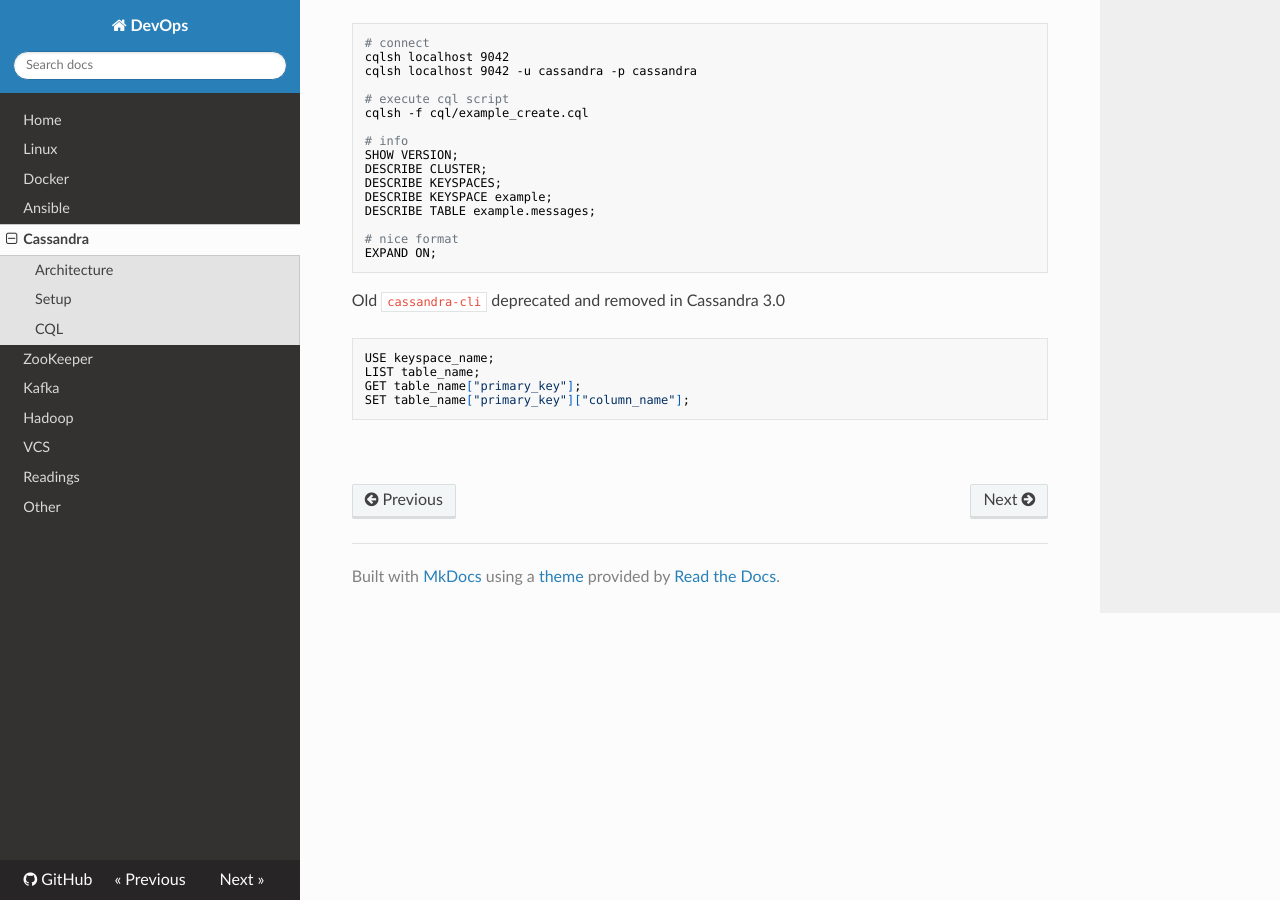
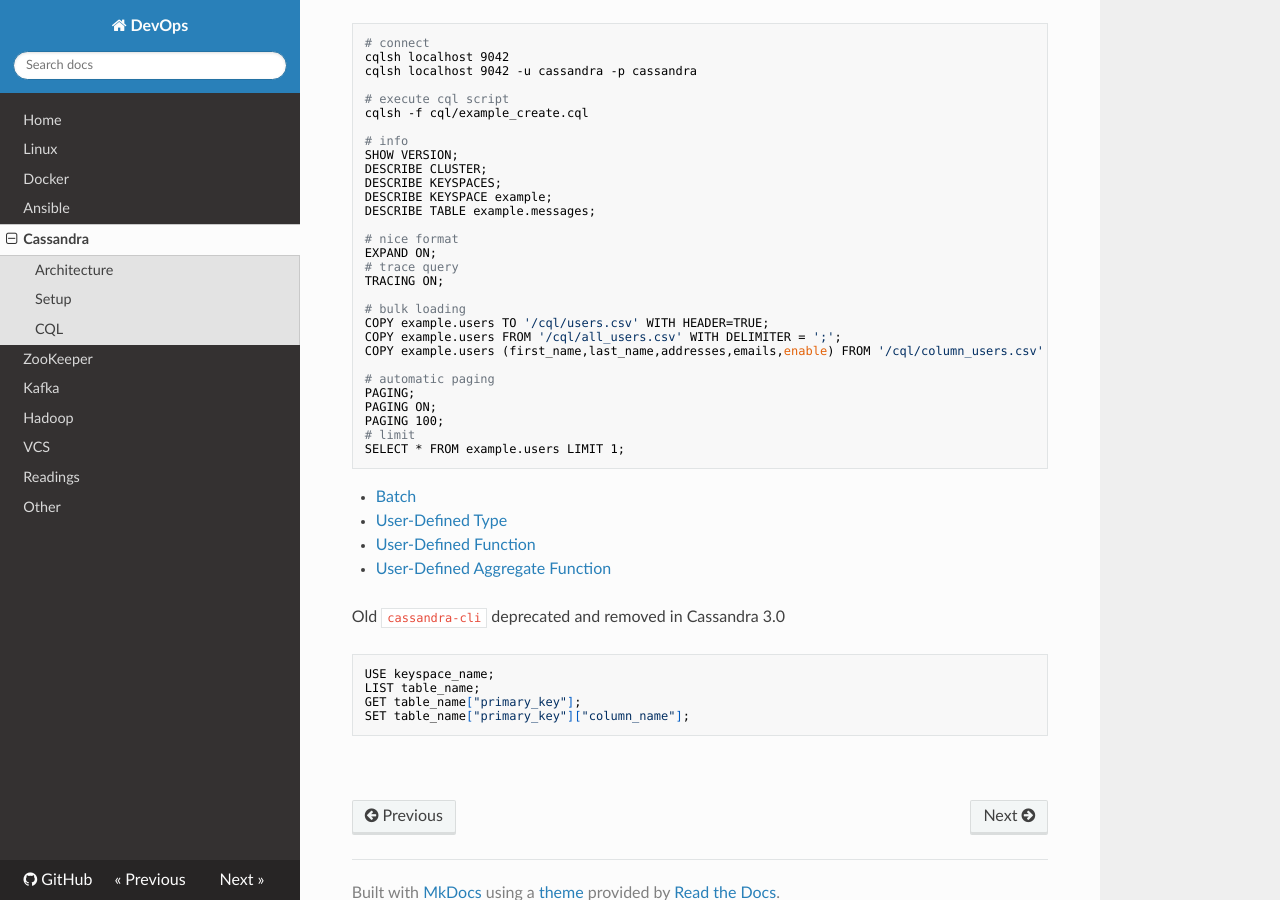
Before and after one commit to niqdev/devops, an MkDocs documentation site: the page built from docs/cassandra.md, in a window 1280 px wide and 900 px high, scrolled down 4724 px. Built offline with MkDocs 1.6.1, drawn with Linux system fonts in a browser that asks for light colours; nearby versions of some CDN libraries; old or Windows-style settings are respelled for this version of MkDocs.

Commit message:
doc: update cassandra

````diff
--- a/docs/cassandra.md
+++ b/docs/cassandra.md
@@ -155,7 +155,26 @@ DESCRIBE TABLE example.messages;
 
 # nice format
 EXPAND ON;
+# trace query
+TRACING ON;
+
+# bulk loading
+COPY example.users TO '/cql/users.csv' WITH HEADER=TRUE;
+COPY example.users FROM '/cql/all_users.csv' WITH DELIMITER = ';';
+COPY example.users (first_name,last_name,addresses,emails,enable) FROM '/cql/column_users.csv' WITH HEADER=TRUE;
+
+# automatic paging
+PAGING;
+PAGING ON;
+PAGING 100;
+# limit
+SELECT * FROM example.users LIMIT 1;
 ```
+
+* [Batch](https://docs.datastax.com/en/cql/3.3/cql/cql_using/useBatch.html)
+* [User-Defined Type](https://docs.datastax.com/en/dse/6.0/cql/cql/cql_using/useCreateUDT.html)
+* [User-Defined Function](https://docs.datastax.com/en/cql/3.3/cql/cql_using/useCreateUDF.html)
+* [User-Defined Aggregate Function](https://docs.datastax.com/en/cql/3.3/cql/cql_using/useCreateUDA.html)
 
 Old `cassandra-cli` deprecated and removed in Cassandra 3.0
 
````
Also changed, not shown: 2 other files.
